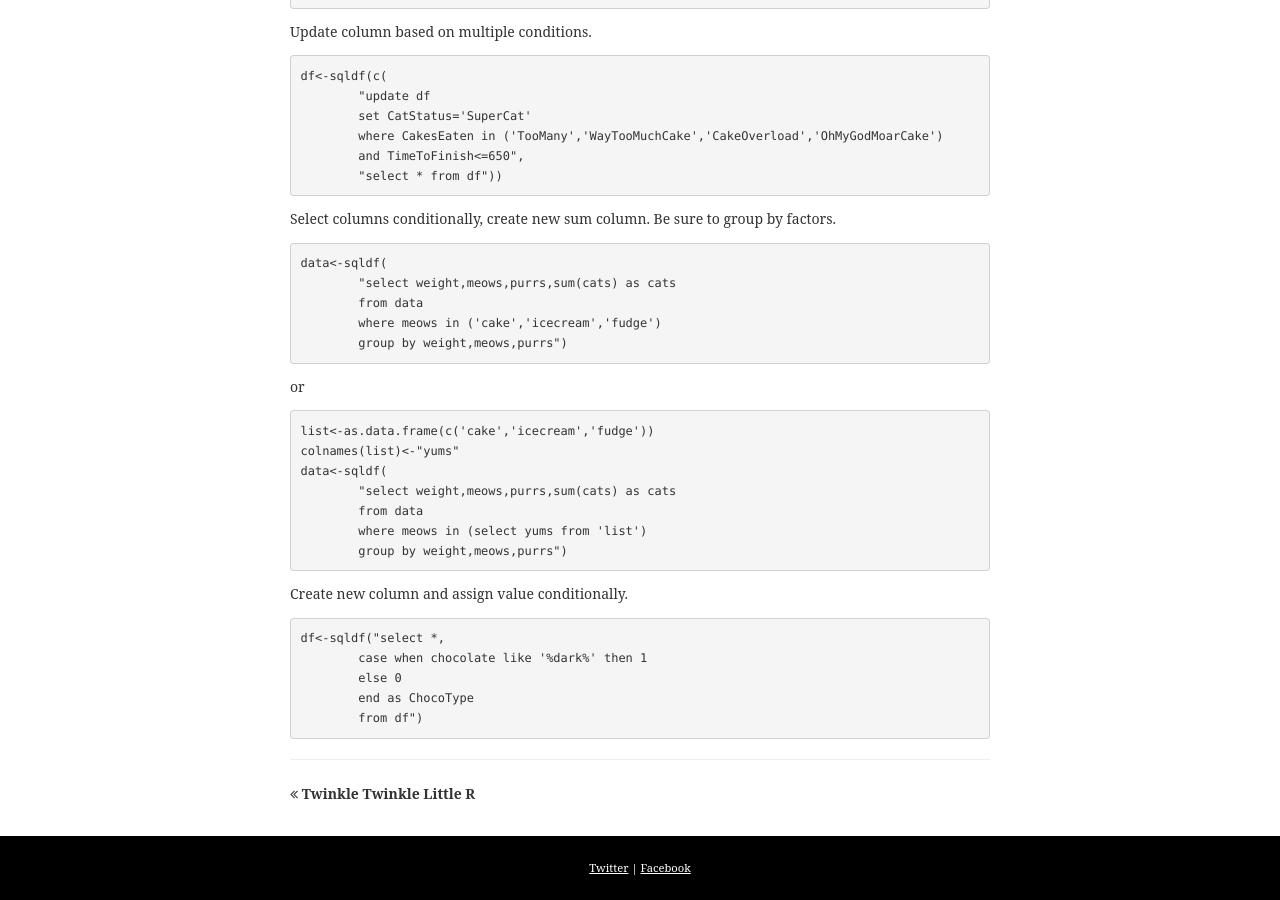
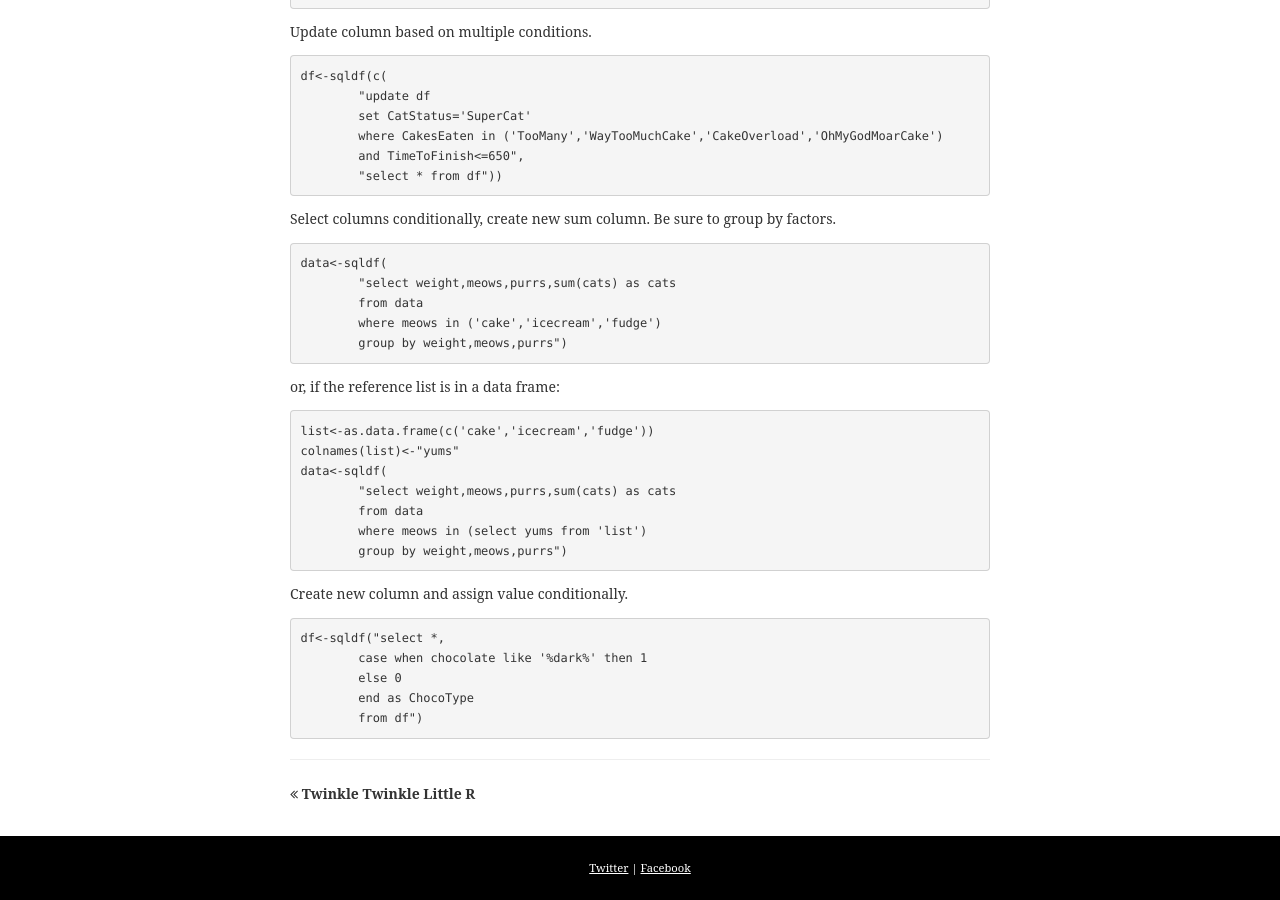
Before and after one commit to eastandwestwind/notes, a Jekyll site: the page built from _posts/2015-11-28-sqldf.md, in a window 1280 px wide and 900 px high, scrolled down 623 px. Built offline with Jekyll 4.4.1, drawn with Linux system fonts in a browser that asks for light colours; some web fonts are replaced.

Commit message:
edit for clarity

```diff
--- a/_posts/2015-11-28-sqldf.md
+++ b/_posts/2015-11-28-sqldf.md
@@ -31,7 +31,7 @@ Select columns conditionally, create new sum column. Be sure to group by factors
 		where meows in ('cake','icecream','fudge')
 		group by weight,meows,purrs")
 
-or
+or, if the reference list is in a data frame:
 
 	list<-as.data.frame(c('cake','icecream','fudge'))
 	colnames(list)<-"yums"
```
